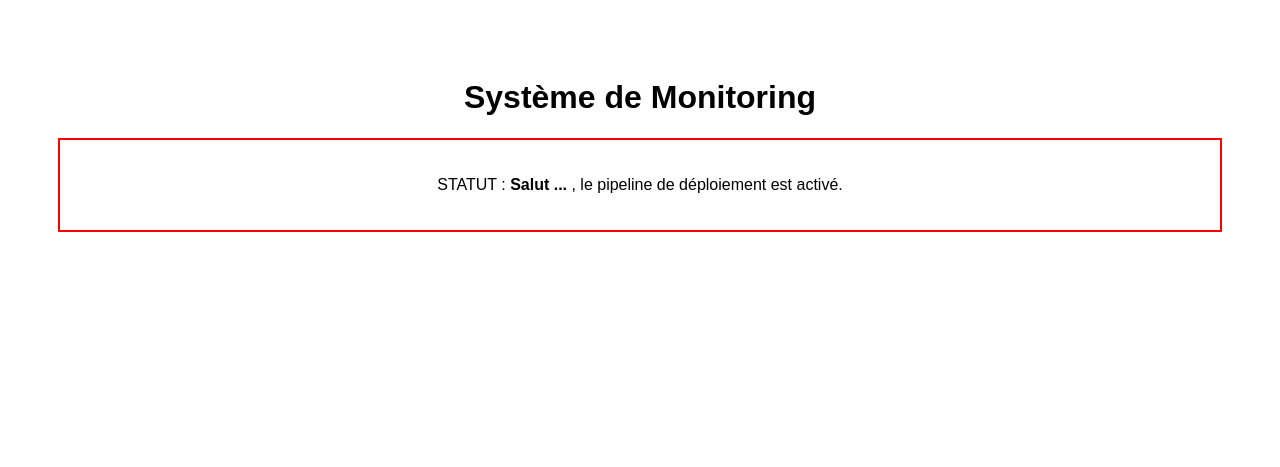
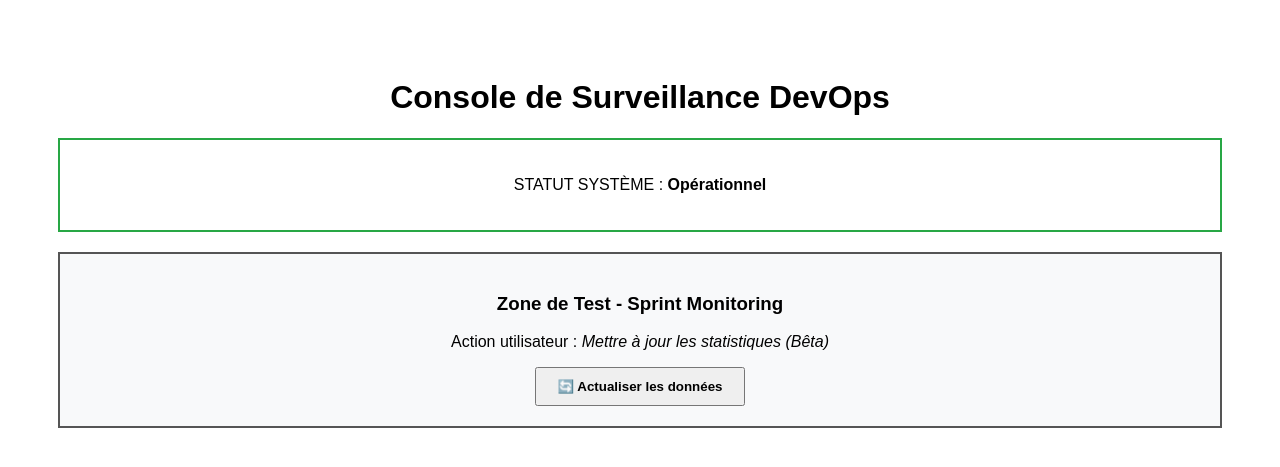
Before and after one commit to mrojefe/lab-devops, a Django app: page / in a window 1280 px wide. Shown: the top 467 px of the page. Run offline with Django 4.2, Linux system fonts and the light colour scheme.

Commit message:
Integration de Sentry, vue debug, bouton test et configuration

```diff
--- a/core/urls.py
+++ b/core/urls.py
@@ -16,9 +16,10 @@ Including another URLconf
 """
 from django.contrib import admin
 from django.urls import path
-from portal.views import home
+from portal.views import home, trigger_error
 
 urlpatterns = [
     path('admin/', admin.site.urls),
     path('', home, name='home'), # La racine du site
+    path('sentry_debug/', trigger_error, name='sentry_debug'),
 ]
--- a/portal/templates/portal/index.html
+++ b/portal/templates/portal/index.html
@@ -2,13 +2,31 @@
 <html lang="fr">
 <head>
     <meta charset="UTF-8">
-    <title>Console de Surveillance</title>
+    <title>Console de Surveillance DevOps</title>
     <style>body { font-family: sans-serif; padding: 50px; text-align: center; }</style>
 </head>
 <body>
-    <h1>Système de Monitoring</h1>
-    <div style="border: 2px solid red; padding: 20px;">
-        <p>STATUT : <strong>Salut ... </strong>, le pipeline de déploiement est activé.</p>
-    </div>
+<h1>Console de Surveillance DevOps</h1>
+
+<div style="border: 2px solid #28a745; padding: 20px; margin-bottom: 20px;">
+    <p>STATUT SYSTÈME : <strong>Opérationnel</strong></p>
+</div>
+
+<div style="border: 2px solid #555; padding: 20px; background-color: #f8f9fa;">
+    <h3>Zone de Test - Sprint Monitoring</h3>
+    <p>Action utilisateur : <em>Mettre à jour les statistiques (Bêta)</em></p>
+
+    <a href="{% url 'sentry_debug' %}">
+        <button style="padding: 10px 20px; cursor: pointer; font-weight: bold;">
+            🔄 Actualiser les données
+        </button>
+    </a>
+
+    {% if error %}
+    <p style="color: orange; font-size: 0.9em;">
+        ⚠ Erreur de connexion au serveur de données. Veuillez réessayer.
+    </p>
+    {% endif %}
+</div>
 </body>
 </html>
--- a/portal/views.py
+++ b/portal/views.py
@@ -1,4 +1,17 @@
 from django.shortcuts import render
+import sentry_sdk # Importation pour l'envoi manuel
 
 def home(request):
     return render(request, 'portal/index.html')
+
+def trigger_error(request):
+    try:
+        # Simulation d'un bug logique (ex: division par zéro)
+        division_by_zero = 1 / 0
+    except Exception as e:
+        # On envoie l'erreur à Sentry manuellement
+        # sans que l'utilisateur ne voie de page d'erreur 500
+        sentry_sdk.capture_exception(e)
+
+    # On renvoie l'utilisateur sur la même page avec un message discret
+    return render(request, 'portal/index.html', {'error': True})
--- a/requirements.txt
+++ b/requirements.txt
@@ -1,5 +1,7 @@
 asgiref==3.11.1
+certifi==2026.6.17
 Django==4.2.18
+sentry-sdk==2.63.0
 sqlparse==0.5.5
-typing_extensions==4.15.0
-tzdata==2026.1
+tzdata==2026.2
+urllib3==2.7.0
```
Also changed, not shown: core/settings.py (+13 -0 lines).
